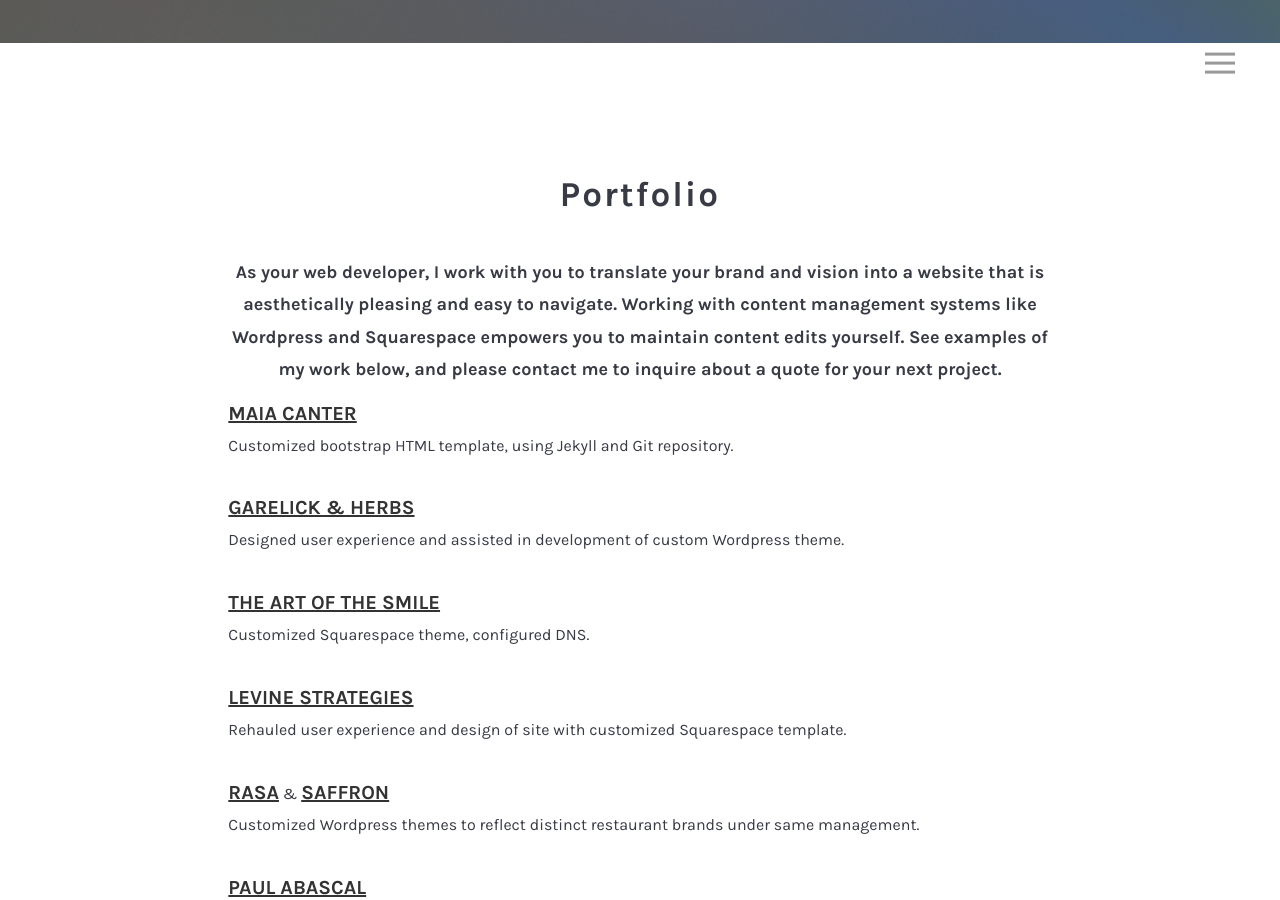
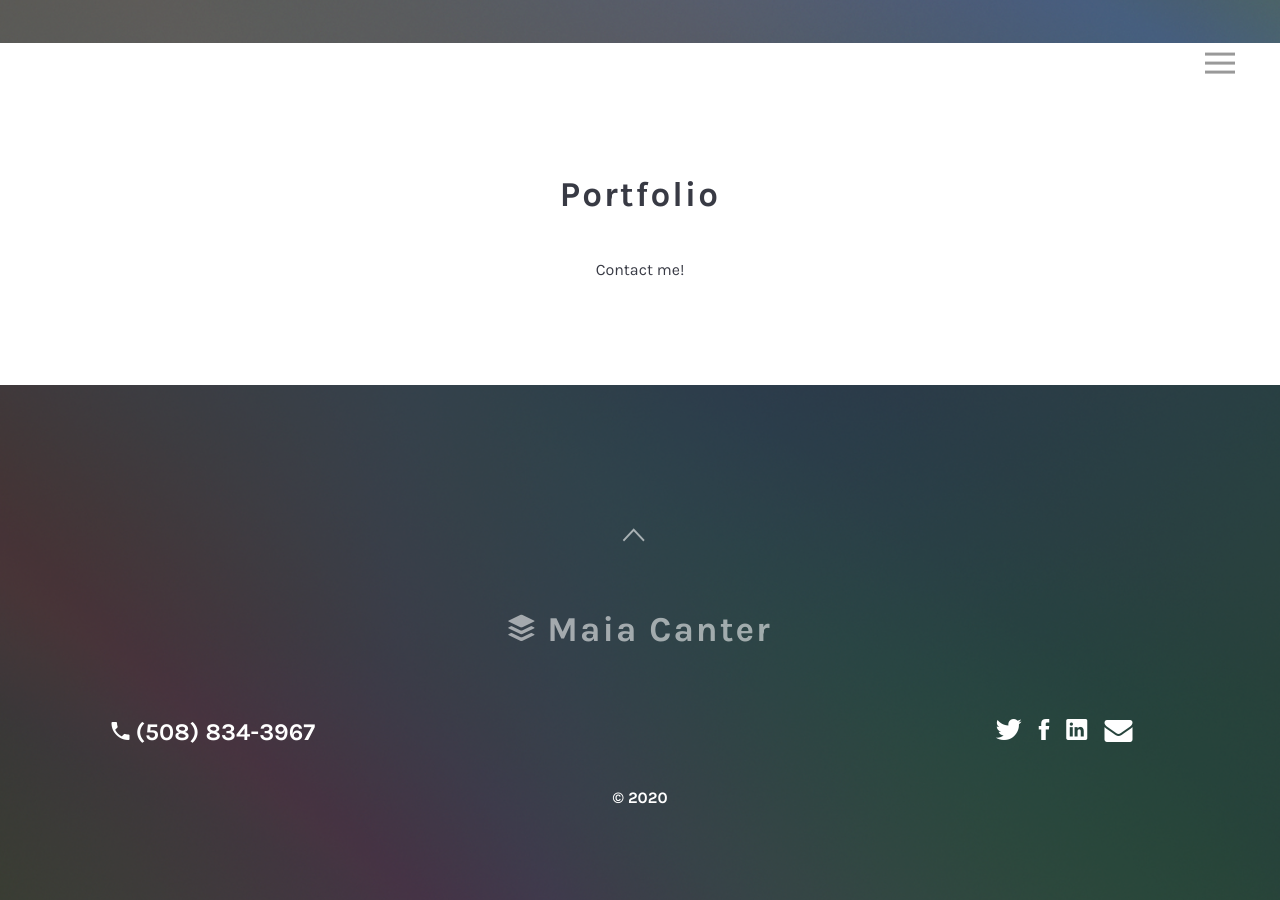
Before and after one commit to maiaflow/maiacanter, a Jekyll site: the page built from portfolio.html, in a window 1280 px wide and 900 px high, scrolled down 857 px. Built offline with Jekyll 4.4.1, drawn with Linux system fonts in a browser that asks for light colours; nearby versions of some CDN libraries; some web fonts are replaced; some of the changed text lies outside the part shown.

Commit message:
Update portfolio.html
no portfolio

```diff
--- a/portfolio.html
+++ b/portfolio.html
@@ -3,41 +3,5 @@ layout: default
 ---
 
 <h2 id="portfolio">Portfolio</h2>
-<h4>As your web developer, I work with you to translate your brand and vision into a website that is aesthetically pleasing and easy to navigate. Working with content management systems like Wordpress and Squarespace empowers you to maintain content edits yourself. See examples of my work below, and please contact me to inquire about a quote for your next project.</h4>
-<div id="portfolio_page">
-<p>
-    <a href="http://www.maiacanter.com">Maia Canter</a><br/>
-    Customized bootstrap HTML template, using Jekyll and Git repository.
-<p>
-    <a href="http://www.garelickandherbs.com" target="new">Garelick & Herbs</a><br/>
-    Designed user experience and assisted in development of custom Wordpress theme.
-</p>
-<p>
-    <a href="http://www.theartofthesmile.com" target="new">The Art of the Smile</a><br/>
-    Customized Squarespace theme, configured DNS.
-</p>
-<p>
-    <a href="http://www.levinestrategies.com/" target="new">Levine Strategies</a><br/>
-    Rehauled user experience and design of site with customized Squarespace template.
-</p>
-<p>
-    <a href="http://www.rasaindian.com" target="new">Rasa</a> & <a href="http://www.saffronindianbistro.com" target="new">Saffron</a><br/>
-    Customized Wordpress themes to reflect distinct restaurant brands under same management.
-</p>
-<p>
-    <a href="http://www.paulabascal.com" target="new">Paul Abascal</a><br/>
-    Implemented jQuery code on custom-coded portfolio site, configured AWS S3 hosting and DNS.
-</p>
-<p>
-    <a href="http://www.johnersing.com" target="new">John Ersing</a><br/>
-    Customized Squarespace template including galleries, configured DNS.
-</p>
-<p>
-    <a href="http://www.hedhouseman.com/" target="new">Haley Houseman</a><br/>
-    Customized Squarespace theme including galleries, configured DNS.
-</p>
-<p>
-    <a href="http://www.rockstaryoga.org/" target="new">Rockstar Yoga</a><br/>
-    Customized Squarespace theme including blog, configured DNS.
-</p>
+Contact me!
 </div>
```
